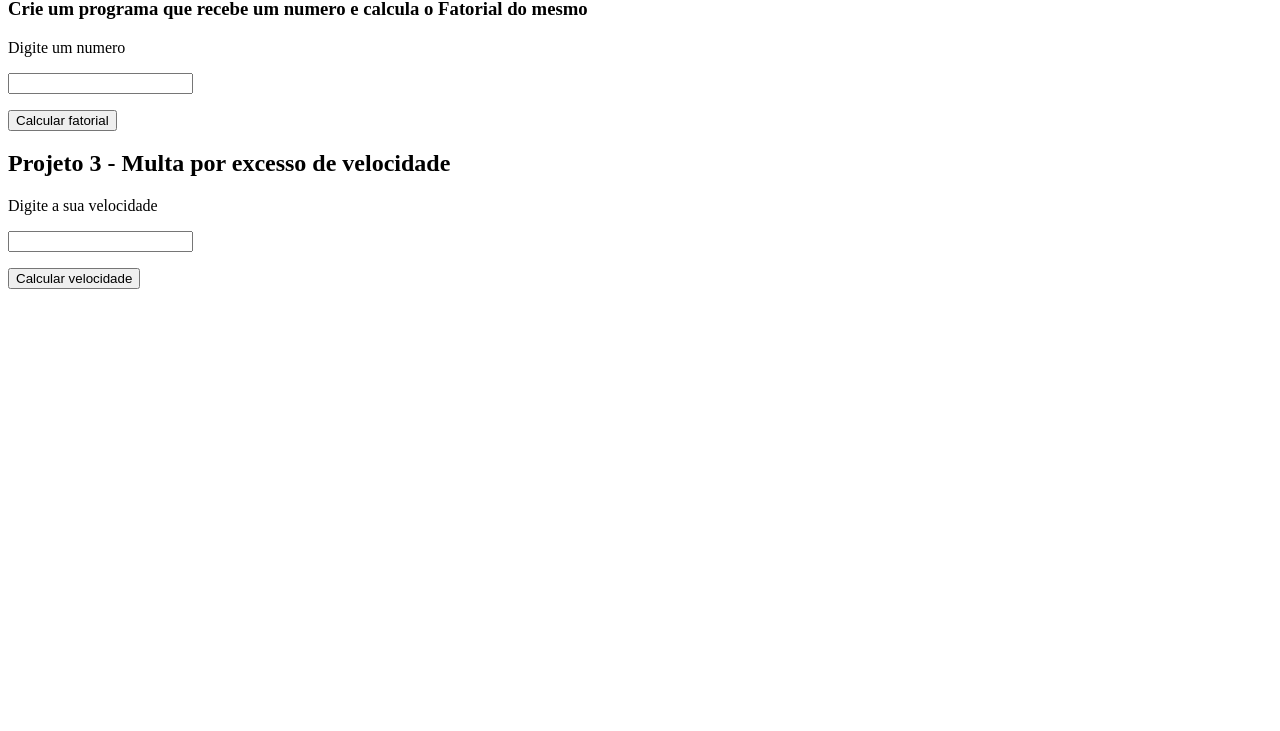
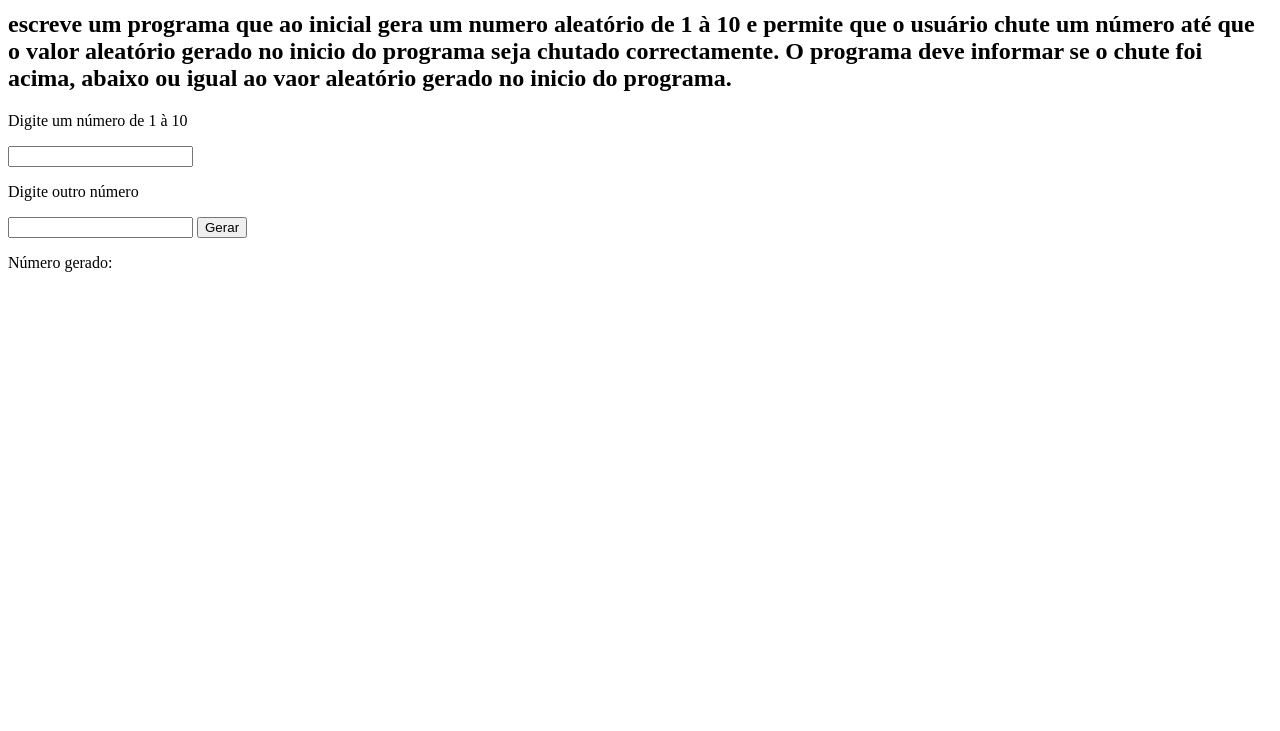
Before and after one commit to professorbaptista/Pasta_Exercicios, a plain HTML site: page index.html in a window 1280 px wide. Shown: the part 69-800 px from the top of the page. Drawn offline with Linux system fonts and the light colour scheme.

Commit message:
Atualizado

```diff
--- a/exercicios.js
+++ b/exercicios.js
@@ -90,3 +90,13 @@ var trabalhar = true
 
 
      }
+
+     function gerar(){
+        var primeiroNumero = document.getElementById('chute1').value
+        var segundoNumero = document.getElementById('chute2').value
+        var resposta = document.getElementById('div01')
+        if(primeiroNumero == ''){
+            resposta.innerHTML = 'Introduz um número!'
+        }
+        resposta.innerHTML = Math.floor( 10 * Math.random() +1)
+     }
--- a/index.html
+++ b/index.html
@@ -7,19 +7,16 @@
     <script src="exercicios.js"></script>
 </head>
 <body>
-    <h2>Fatorial de um numero</h2>
-    <h3>Crie um programa que recebe um numero e calcula o Fatorial do mesmo</h3>
-    <p>Digite um numero </p>
-    <input type="number" id="tn1" >
-    <p id="fatorial"></p>
-    <button id="botao" onclick="calcular()">Calcular fatorial</button>
-
-    <h2>Projeto 3 - Multa por excesso de velocidade</h2>
-    <p>Digite a sua velocidade</p>
-    <input type="number" id="tn2" >
-    <p id="multa"></p>
-    <button onclick="verificarVelo()">Calcular velocidade</button>
-    <br>
+    <h1>Projecto2 - Chute de um número</h1>
+    <h2>escreve um programa que ao inicial gera um numero aleatório de 1 à 10 e permite que o usuário chute um número até que o valor aleatório gerado no inicio do programa seja chutado correctamente. O programa deve informar se o chute foi acima, abaixo ou igual ao vaor aleatório gerado no inicio do programa.       </h2>
+    <h3></h3>
+    <p>Digite um número de 1 à 10</p>
+    <input type="number" id="chute1">
+    <p>Digite outro número</p>
+    <input type="number" id="chute2">
+    <button onclick="gerar()">Gerar</button>
+    <p>Número gerado:</p>
+    <div id="div01" style="font-size: 2em; color: blue"></div>
 
 
 </body>
```
